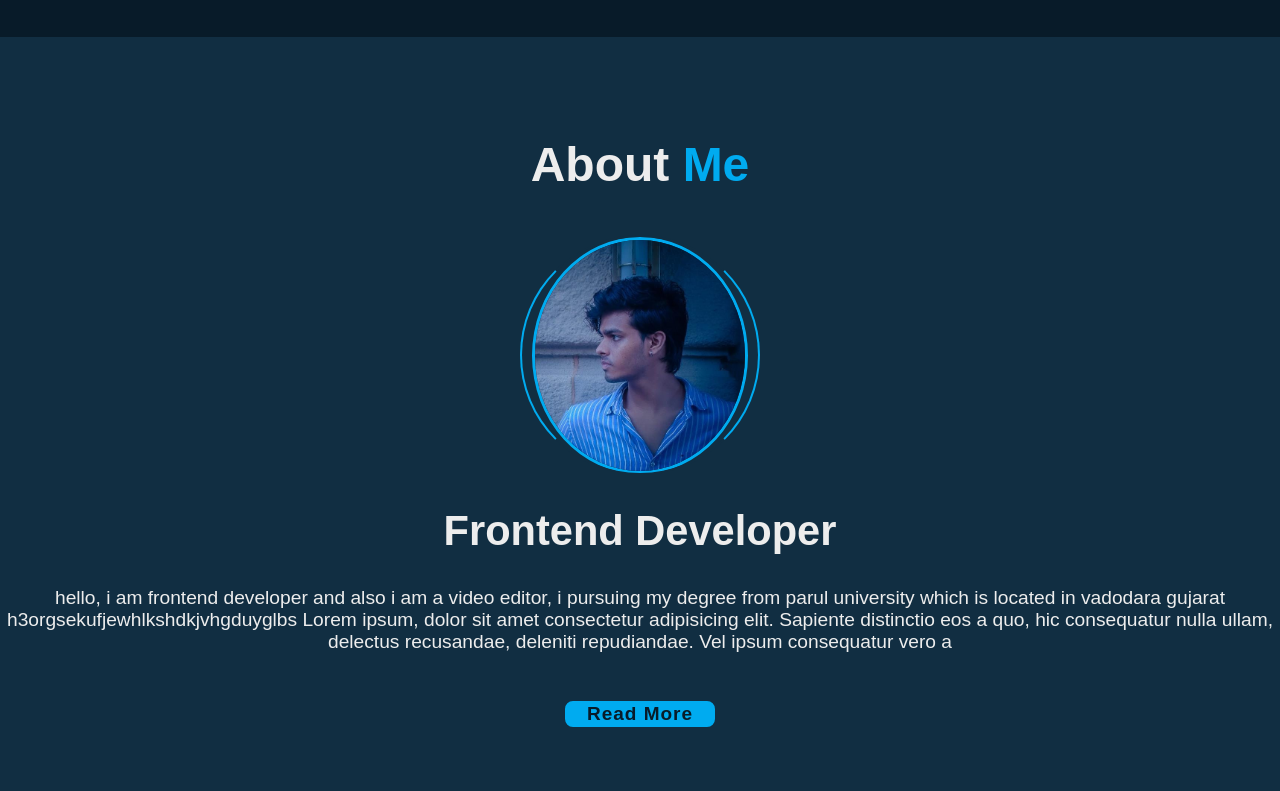
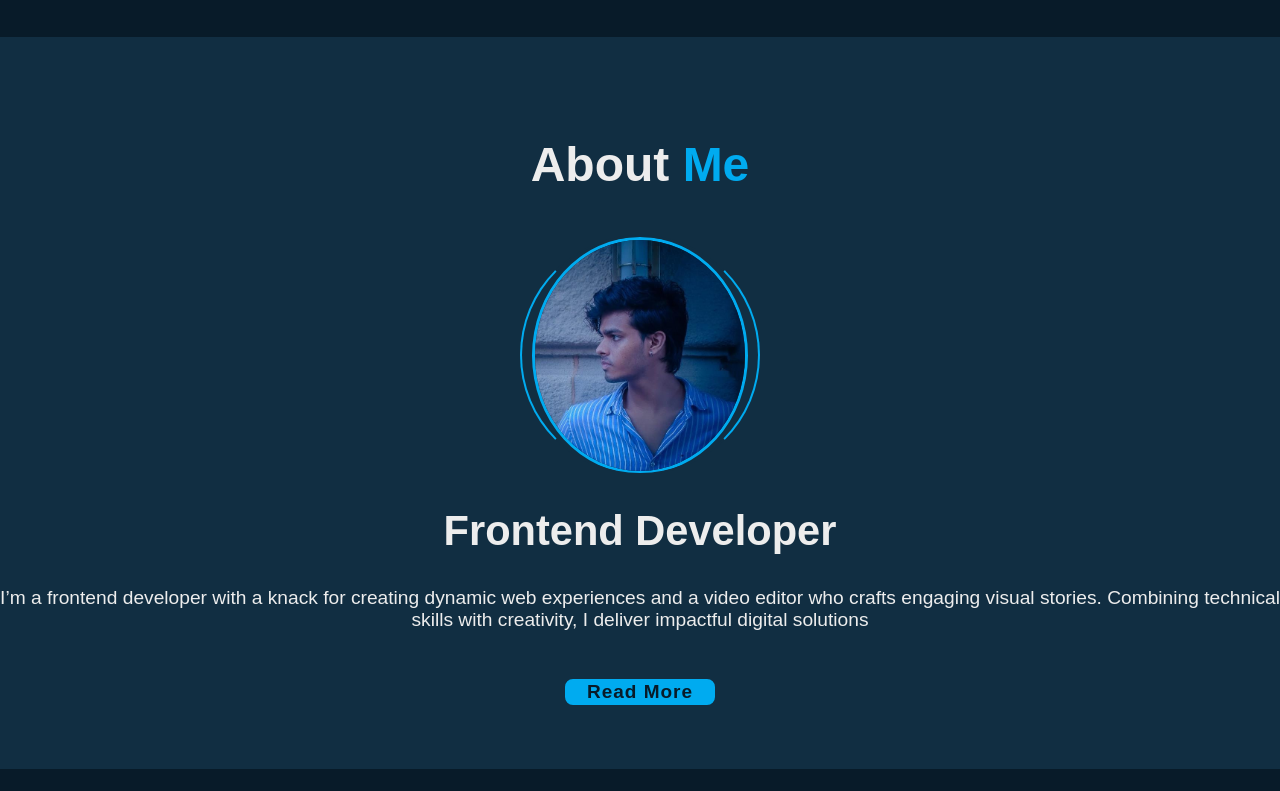
Before and after one commit to Sushilkumavat123/portfolio1, a plain HTML site: page index.html in a window 1280 px wide. Shown: the part 763-1554 px from the top of the page. After the commit the page ends 1532 px from the top, so only its background shows below. Drawn offline with nearby package versions, Linux system fonts and the light colour scheme.

Commit message:
Update index.html

```diff
--- a/index.html
+++ b/index.html
@@ -58,8 +58,7 @@
 
         <div class="about-content">
             <h3>Frontend Developer</h3>
-            <p>hello, i am frontend developer and also i am a video editor, i pursuing my degree from parul university which is located in vadodara gujarat
-                h3orgsekufjewhlkshdkjvhgduyglbs Lorem ipsum, dolor sit amet consectetur adipisicing elit. Sapiente distinctio eos a quo, hic consequatur nulla ullam, delectus recusandae, deleniti repudiandae. Vel ipsum consequatur vero a
+            <p> I’m a frontend developer with a knack for creating dynamic web experiences and a video editor who crafts engaging visual stories. Combining technical skills with creativity, I deliver impactful digital solutions
             </p>
 
             <div class="btn-box ">
```
